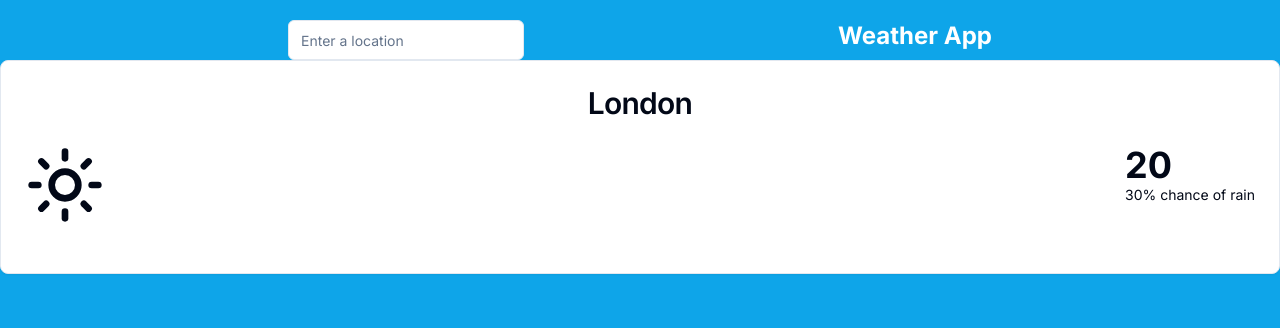
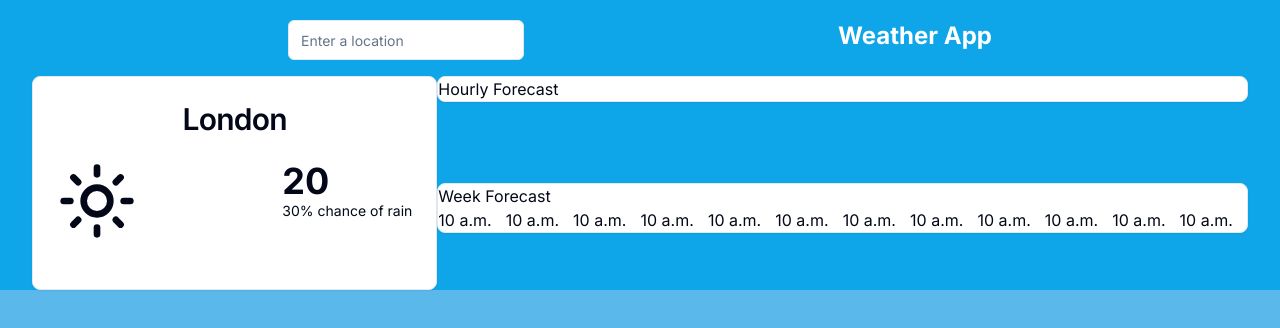
Before and after one commit to emersonh-xyz/weather-app, a Next.js app: page /details-page in a window 1280 px wide. Shown: the top 328 px of the page. Built offline with nearby package versions, Linux system fonts and the light colour scheme.

Commit message:
Refactor details page and add link to details page in home page carousel

```diff
--- a/src/app/details-page/page.tsx
+++ b/src/app/details-page/page.tsx
@@ -1,9 +1,44 @@
 import WeatherCard from "../components/weather/weather-card";
+import { Card, CardContent, CardDescription, CardFooter, CardHeader, CardTitle } from "@/components/ui/card";
 
 export default function Details() {
   return (
-    <div>
-      <WeatherCard location="London" temperature={20} rainChance={30} />
+    <div className="">
+      <div className="grid grid-cols-3 grid-rows-2 pt-4 px-8">
+        <div className="row-span-2">
+          <WeatherCard location="London" temperature={20} rainChance={30} />
+        </div>
+        <div className="col-span-2">
+          <Card>
+            <p>Hourly Forecast</p>
+            <div className="grid grid-cols-12 overflow-x-auto">
+              <div></div>
+            </div>
+          </Card>
+        </div>
+        <div className="col-span-2">
+          <Card>
+            <p>Week Forecast</p>
+            <div className="grid grid-cols-12">
+              <div><p>10 a.m.</p></div>
+              <div><p>10 a.m.</p></div>
+              <div><p>10 a.m.</p></div>
+              <div><p>10 a.m.</p></div>
+              <div><p>10 a.m.</p></div>
+              <div><p>10 a.m.</p></div>
+              <div><p>10 a.m.</p></div>
+              <div><p>10 a.m.</p></div>
+              <div><p>10 a.m.</p></div>
+              <div><p>10 a.m.</p></div>
+              <div><p>10 a.m.</p></div>
+              <div><p>10 a.m.</p></div>
+            </div>
+          </Card>
+        </div>
+      </div>
+      <div className="bg-[#5BB8EB] w-full h-screen items-center flex">
+
+      </div>
     </div>
   )
 }
--- a/src/app/page.tsx
+++ b/src/app/page.tsx
@@ -3,6 +3,7 @@ import { Sun } from 'lucide-react'
 import Image from "next/image";
 import WeatherCard from "./components/weather/weather-card";
 import { Carousel, CarouselContent, CarouselItem, CarouselNext, CarouselPrevious } from "@/components/ui/carousel";
+import Link from 'next/link'
 
 export default function Home() {
   return (
@@ -14,7 +15,7 @@ export default function Home() {
         }}
           className="w-full" >
           <CarouselContent >
-            <CarouselItem className="lg:basis-1/4"><WeatherCard location="London" temperature={20} rainChance={30} /> </CarouselItem >
+            <CarouselItem className="lg:basis-1/4"><Link href="/details-page"><WeatherCard location="London" temperature={20} rainChance={30} /></Link> </CarouselItem >
             <CarouselItem className="lg:basis-1/4"><WeatherCard location="New York" temperature={25} rainChance={20} /></CarouselItem >
             <CarouselItem className="lg:basis-1/4"><WeatherCard location="Paris" temperature={30} rainChance={10} /></CarouselItem >
             <CarouselItem className="lg:basis-1/4"><WeatherCard location="Berlin" temperature={15} rainChance={40} /></CarouselItem >
```
